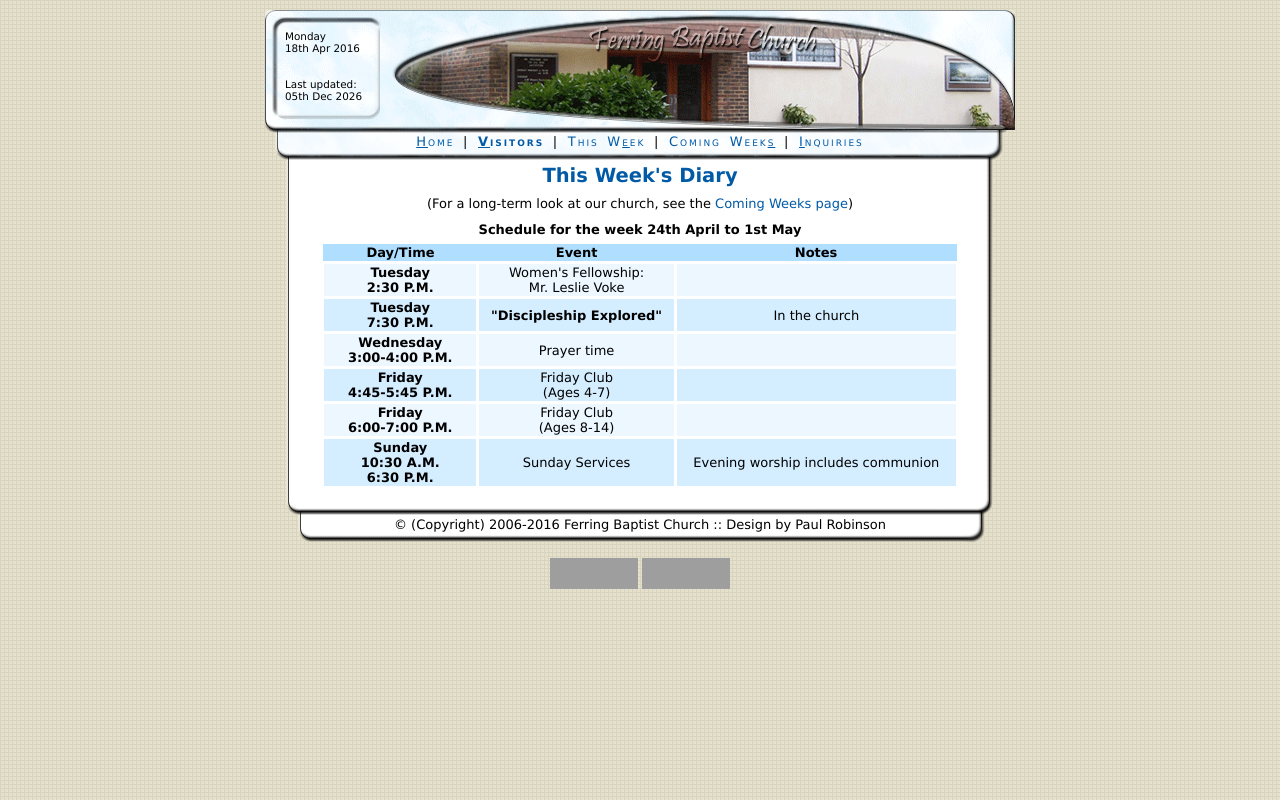
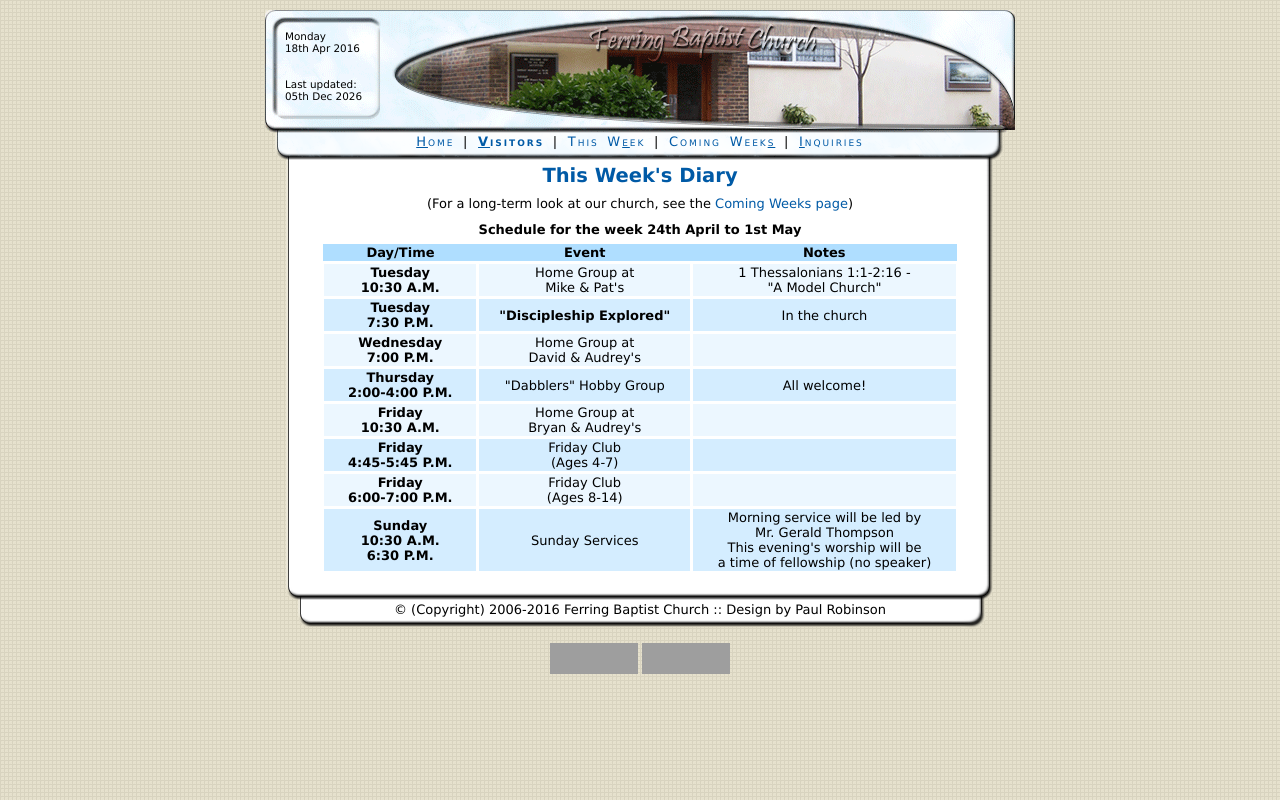
Before and after one commit to paulrr88/church, a PHP site: page /church/diary.php in a window 1280 px wide. Run offline with PHP 8.4, Linux system fonts and the light colour scheme; grey boxes are pictures that could not be loaded.

Commit message:
Diary & preaching update
May-Jun preaching added

```diff
--- a/diary.php
+++ b/diary.php
@@ -18,9 +18,9 @@
 					</thead>
 					<tbody>
 						<tr class="odd">
-							<th scope="row">Tuesday<br />2:30 P.M.</th>
-							<td>Women's Fellowship:<br />Mr. Leslie Voke</td>
-							<td></td>
+							<th scope="row">Tuesday<br /> 10:30 A.M.</th>
+							<td>Home Group at<br />Mike &amp; Pat's</td>
+							<td>1 Thessalonians 1:1-2:16 - <br />"A Model Church"</td>
 						</tr>
 						<!--temp--><tr>
 							<th scope="row">Tuesday<br />7:30 P.M.</th>
@@ -28,8 +28,18 @@
 							<td>In the church</td>
 						</tr>
 						<tr class="odd">
-							<th scope="row">Wednesday<br />3:00-4:00 P.M.</th>
-							<td>Prayer time</td>
+							<th scope="row">Wednesday<br />7:00 P.M.</th>
+							<td>Home Group at<br />David &amp; Audrey's</td>
+							<td></td>
+						</tr>
+						<tr>
+							<th scope="row">Thursday<br />2:00-4:00 P.M.</th>
+							<td>"Dabblers" Hobby Group</td>
+							<td>All welcome!</td>
+						</tr>
+						<tr class="odd">
+							<th scope="row">Friday<br />10:30 A.M.</th>
+							<td>Home Group at<br />Bryan &amp; Audrey's</td>
 							<td></td>
 						</tr>
 						<tr>
@@ -45,7 +55,7 @@
 						<tr>
 							<th scope="row">Sunday<br />10:30 A.M.<br />6:30 P.M.</th>
 							<td>Sunday Services</td>
-							<td>Evening worship includes communion</td>
+							<td>Morning service will be led by<br />Mr. Gerald Thompson<br />This evening's worship will be<br />a time of fellowship (no speaker)</td>
 						</tr>
 					</tbody>
 				</table>
```
Also changed, not shown: upcoming.php (+23 -13 lines).
